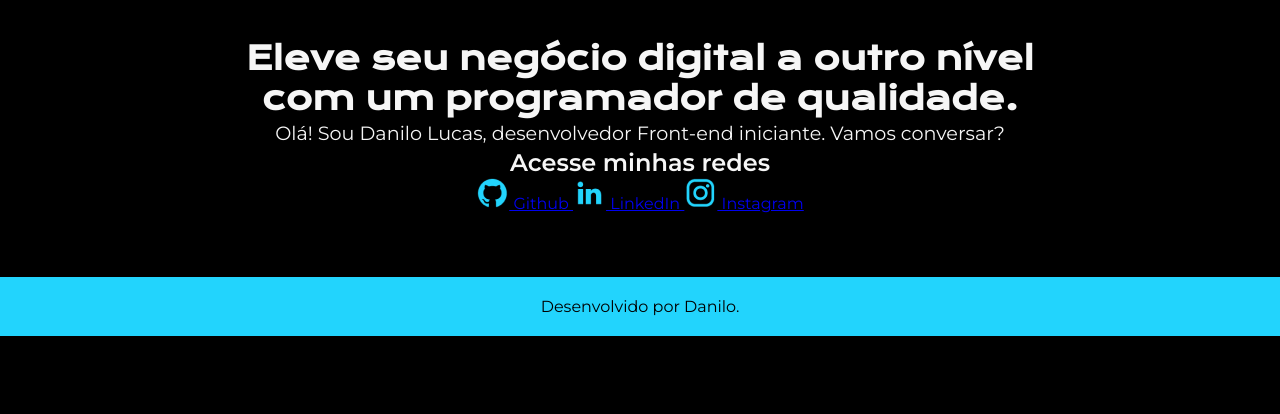
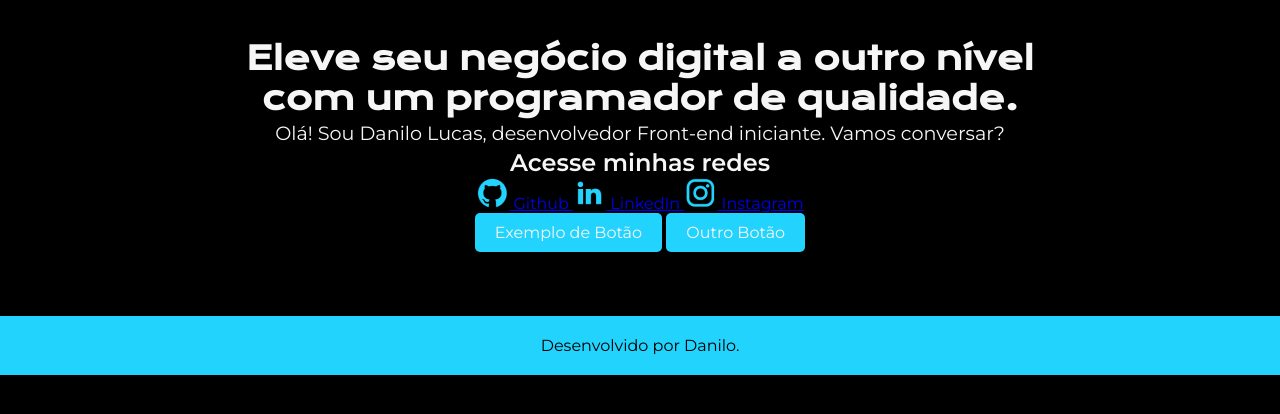
Before and after one commit to DaniloLucaxs/apresentacao.alura, a plain HTML site: page index.html in a window 1280 px wide. Shown: the part 274-688 px from the top of the page. Drawn offline with nearby package versions, Linux system fonts and the light colour scheme.

Commit message:
Update index.html

```diff
--- a/index.html
+++ b/index.html
@@ -43,6 +43,9 @@
                         Instagram
                     </a>
                 </div>
+                <!-- Botões de exemplo -->
+                <button>Exemplo de Botão</button>
+                <button>Outro Botão</button>
             </div>
         </section>
     </main>
```
